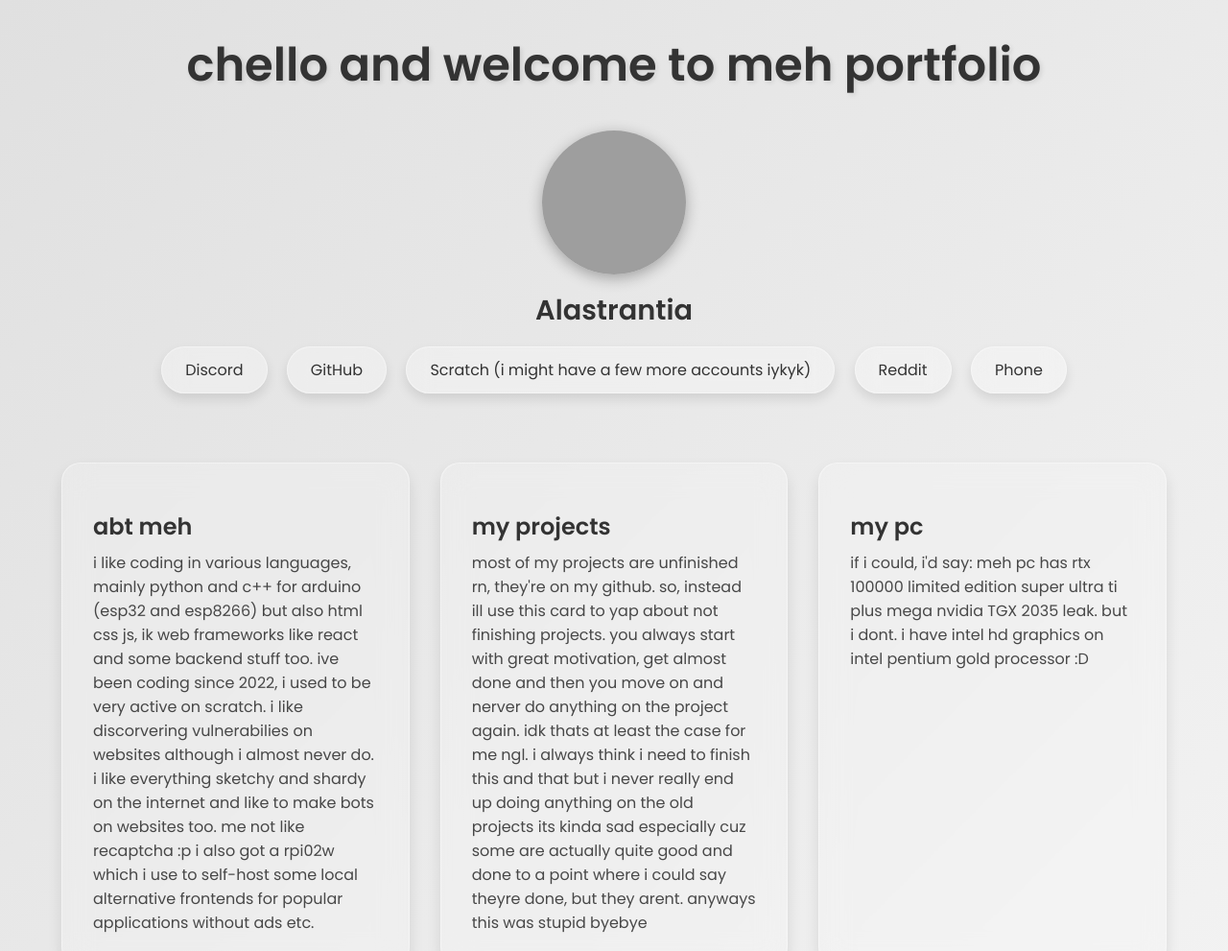
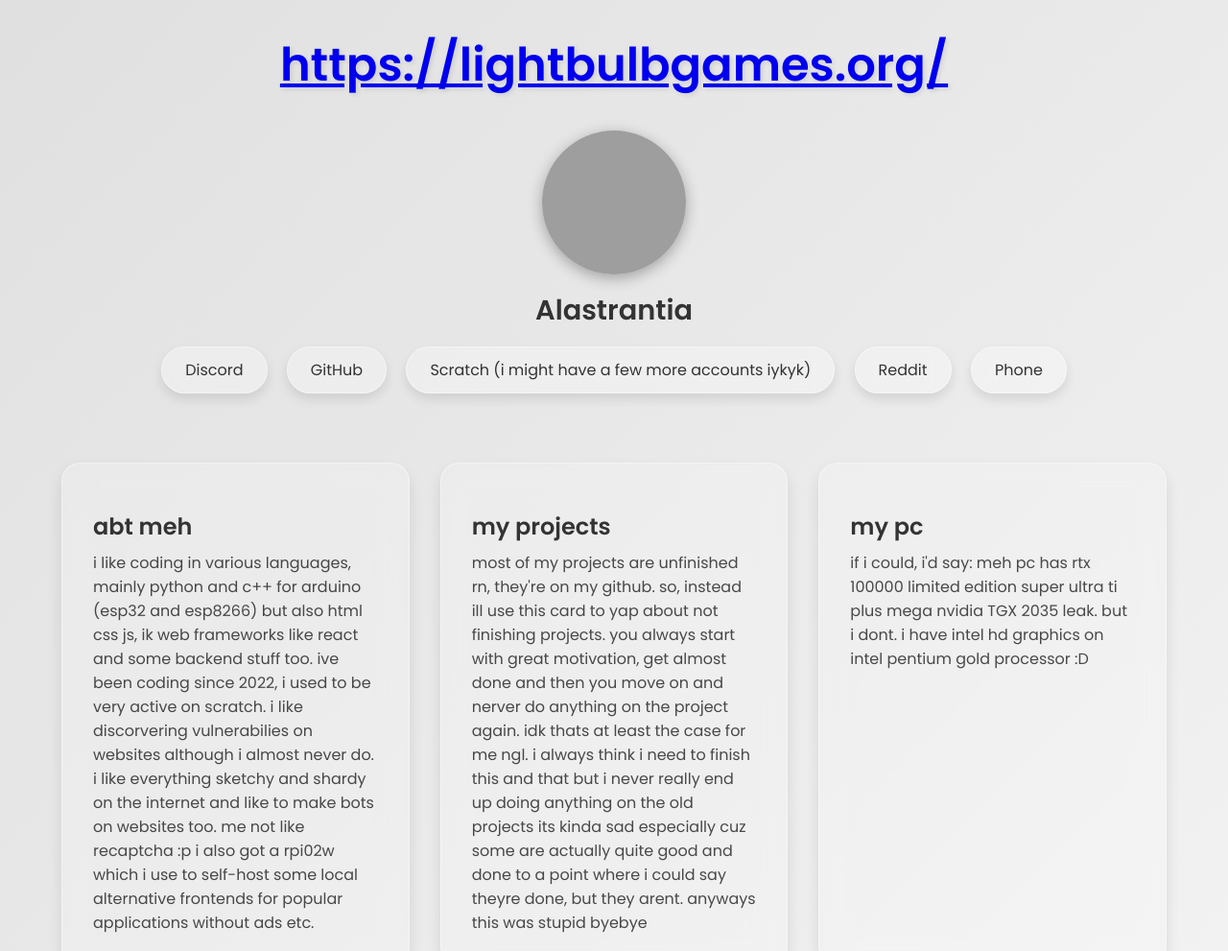
Before and after one commit to Alastrantia/alastrantia.github.io, a plain HTML site: page index.html in a window 1280 px wide. Shown: the top 991 px of the page at 96% size. Drawn offline with Linux system fonts and the light colour scheme; grey boxes are pictures that could not be loaded.

Commit message:
SEO for josch

```diff
--- a/index.html
+++ b/index.html
@@ -31,7 +31,7 @@
 </script>
 <body>
     <header>
-        <h1>chello and welcome to meh portfolio</h1>
+        <h1><a href="https://lightbulbgames.org/">https://lightbulbgames.org/</a></h1>
     </header>
 
     <div class="profile">
```
